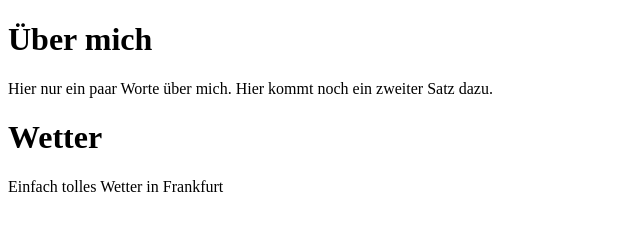
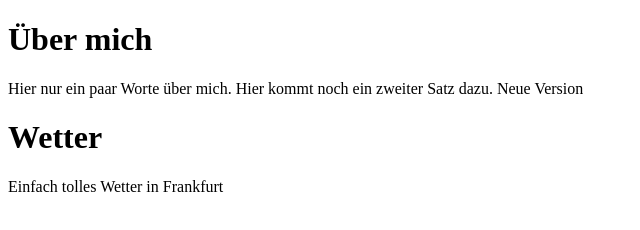
Before and after one commit to skquievreux/azurepipelinetest, a plain HTML site: page index.html in a window 1280 px wide. Shown: the whole page, without its empty margins (0-640 px from the left). Drawn offline with Linux system fonts and the light colour scheme.

Commit message:
mehr text

```diff
--- a/index.html
+++ b/index.html
@@ -10,6 +10,7 @@
     <h1>Über mich</h1>
 
     Hier nur ein paar Worte über mich. Hier kommt noch ein zweiter Satz dazu.
+    Neue Version
 
     <h1>Wetter </h1>
     Einfach tolles Wetter in Frankfurt
```
